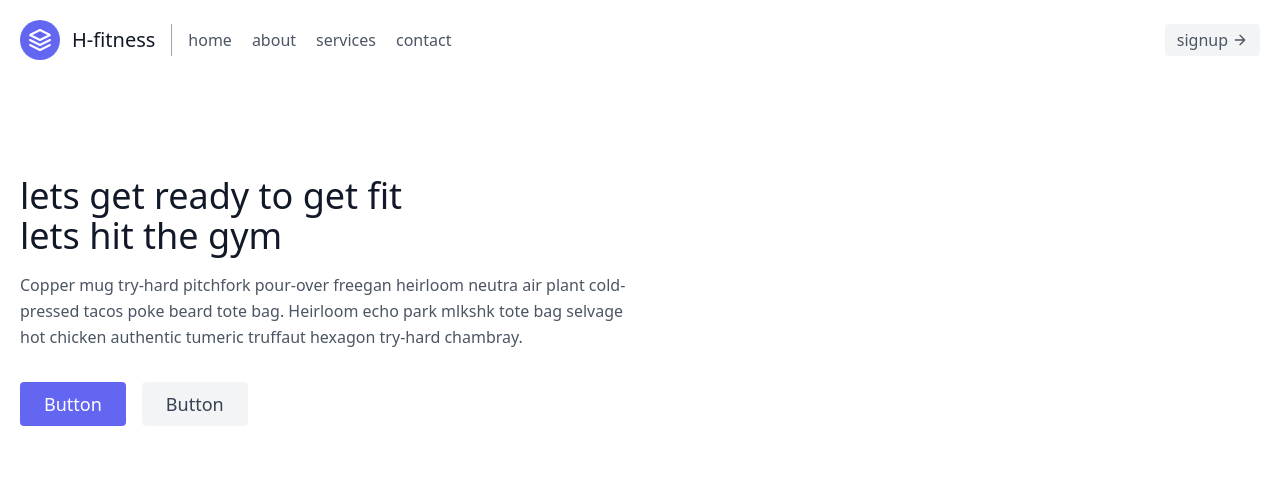
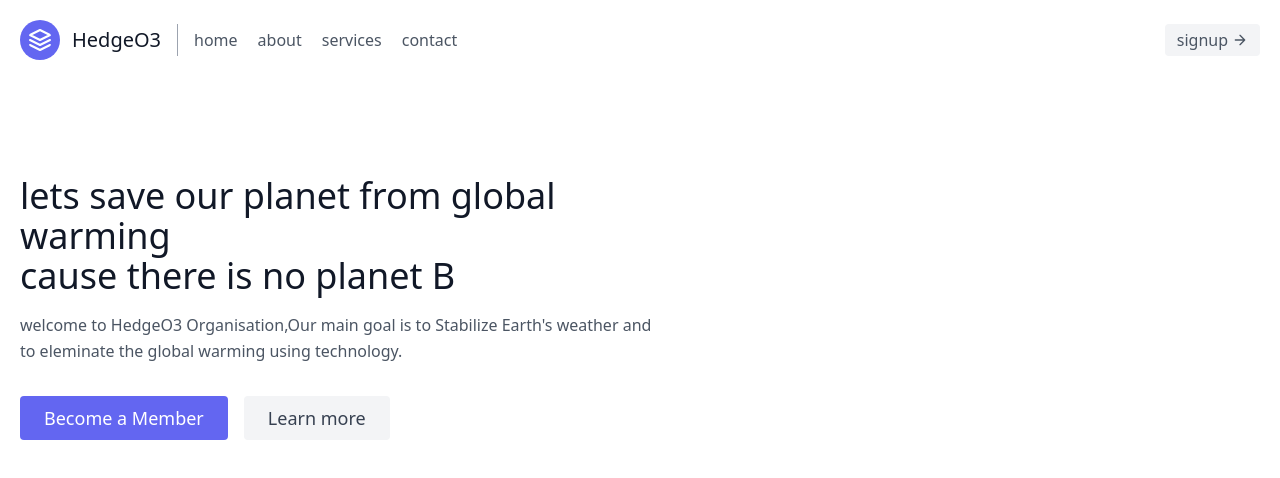
Before and after one commit to Mohanashiva/HEDGEO3, a plain HTML site: page index.html in a window 1280 px wide. Drawn offline with nearby package versions, Linux system fonts and the light colour scheme.

Commit message:
Update index.html

```diff
--- a/index.html
+++ b/index.html
@@ -13,7 +13,7 @@
       <svg xmlns="http://www.w3.org/2000/svg" fill="none" stroke="currentColor" stroke-linecap="round" stroke-linejoin="round" stroke-width="2" class="w-10 h-10 text-white p-2 bg-indigo-500 rounded-full" viewBox="0 0 24 24">
         <path d="M12 2L2 7l10 5 10-5-10-5zM2 17l10 5 10-5M2 12l10 5 10-5"></path>
       </svg>
-      <span class="ml-3 text-xl">H-fitness</span>
+      <span class="ml-3 text-xl">HedgeO3</span>
     </a>
     <nav class="md:mr-auto md:ml-4 md:py-1 md:pl-4 md:border-l md:border-gray-400	flex flex-wrap items-center text-base justify-center">
       <a href="/"class="mr-5 hover:text-gray-900">home</a>
@@ -32,13 +32,13 @@
 <section class="text-gray-600 body-font">
   <div class="container mx-auto flex px-5 py-24 md:flex-row flex-col items-center">
     <div class="lg:flex-grow md:w-1/2 lg:pr-24 md:pr-16 flex flex-col md:items-start md:text-left mb-16 md:mb-0 items-center text-center">
-      <h1 class="title-font sm:text-4xl text-3xl mb-4 font-medium text-gray-900">lets get ready to get fit
-        <br class="hidden lg:inline-block">lets hit the gym
+      <h1 class="title-font sm:text-4xl text-3xl mb-4 font-medium text-gray-900">lets save our planet from global warming
+        <br class="hidden lg:inline-block">cause there is no planet B
       </h1>
-      <p class="mb-8 leading-relaxed">Copper mug try-hard pitchfork pour-over freegan heirloom neutra air plant cold-pressed tacos poke beard tote bag. Heirloom echo park mlkshk tote bag selvage hot chicken authentic tumeric truffaut hexagon try-hard chambray.</p>
+      <p class="mb-8 leading-relaxed">welcome to HedgeO3 Organisation,Our main goal is to Stabilize Earth's weather and to eleminate the global warming using technology.</p>
       <div class="flex justify-center">
-        <button class="inline-flex text-white bg-indigo-500 border-0 py-2 px-6 focus:outline-none hover:bg-indigo-600 rounded text-lg">Button</button>
-        <button class="ml-4 inline-flex text-gray-700 bg-gray-100 border-0 py-2 px-6 focus:outline-none hover:bg-gray-200 rounded text-lg">Button</button>
+        <button class="inline-flex text-white bg-indigo-500 border-0 py-2 px-6 focus:outline-none hover:bg-indigo-600 rounded text-lg">Become a Member</button>
+        <button class="ml-4 inline-flex text-gray-700 bg-gray-100 border-0 py-2 px-6 focus:outline-none hover:bg-gray-200 rounded text-lg">Learn more</button>
       </div>
     </div>
     <div class="lg:max-w-lg lg:w-full md:w-1/2 w-5/6">
```
